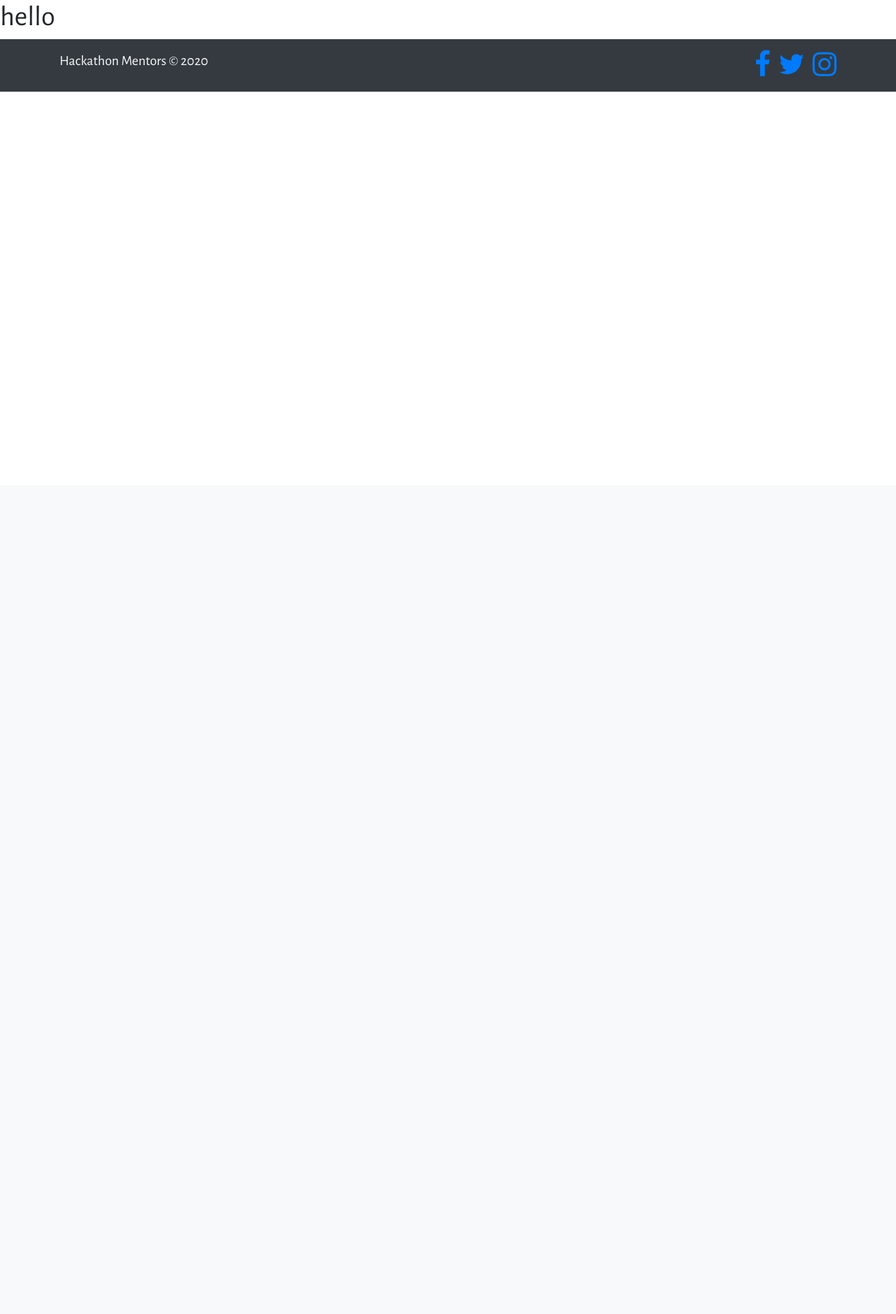
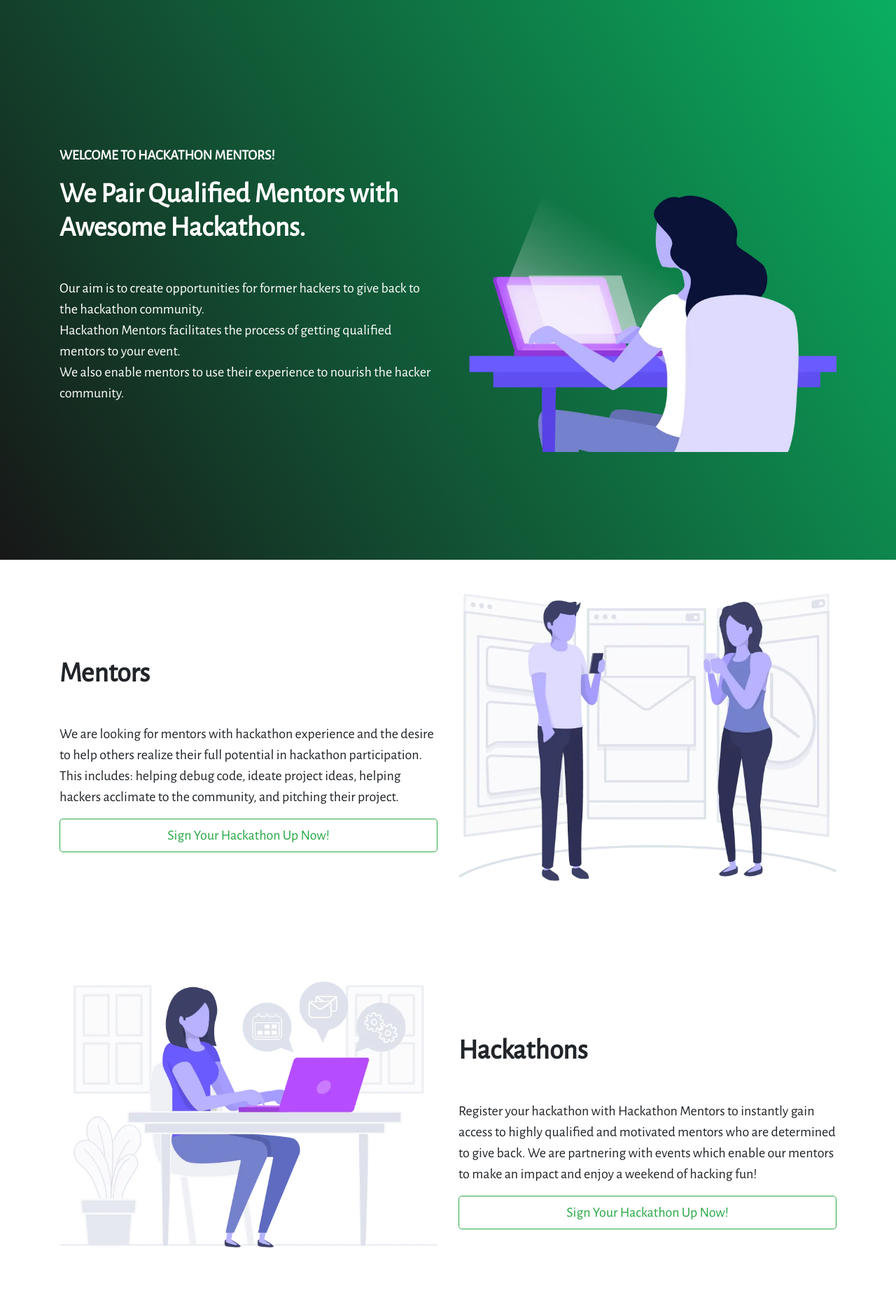
Before and after one commit to hackathon-mentors/hackathon-mentors-web, a Django app: page / in a window 1280 px wide. Shown: the part 106-1984 px from the top of the page at 70% size. Before the commit the page ends 237 px from the top, so only its background shows below. Run offline with Django 3.2, Linux system fonts and the light colour scheme; some libraries are stand-ins or nearby versions.

Commit message:
:sparkles: add index.html splash page!

```diff
--- a/hackathonmentors/hackathonmentors/static/css/style.css
+++ b/hackathonmentors/hackathonmentors/static/css/style.css
@@ -1,3 +1,7 @@
 body {
   font-family: 'Alegreya Sans', sans-serif;
 }
+
+.border-radius-100px {
+  border-radius: 100px;
+}
--- a/hackathonmentors/hackathonmentors/templates/index.html
+++ b/hackathonmentors/hackathonmentors/templates/index.html
@@ -1,7 +1,123 @@
 {% extends 'structure/base.html' %}
+
+{% load static %}
+
+{% block head_css %}
+<link rel="stylesheet" href="{% static 'css/index.css' %}">
+{% endblock %}
+
 
 {% block body %}
 
-<h1> hello </h1>
+<section class="vh-100 text-white" id="splash-1">
+  <div class="container h-100">
+    <div class="row h-100">
+      <div class="col-12 col-md-6 d-flex flex-column my-auto">
+        <p class="text-uppercase lead font-weight-bold">
+          Welcome to Hackathon Mentors!
+        </p>
+        <h1 class="mb-5 font-weight-bold">
+          We Pair Qualified Mentors with Awesome Hackathons.
+        </h1>
+        <ul class="list-unstyled lead">
+          <li>Our aim is to create opportunities for former hackers to give back to the hackathon community.</li>
+          <li>Hackathon Mentors facilitates the process of getting qualified mentors to your event.</li>
+          <li>We also enable mentors to use their experience to nourish the hacker community.</li>
+        </ul>
+      </div>
+      <div class="d-none d-md-block col-6 my-auto">
+        <img src="{% static 'img/splash-1.webp' %}" class="img-fluid mb-5">
+      </div>
+    </div>
+  </div>
+</section>
+
+<section class="vh-50 py-5" id="splash-2">
+  <div class="container h-100">
+    <div class="row h-100">
+      <div class="col d-flex flex-column my-auto">
+        <h2 class="h1 mb-5 font-weight-bold">
+          Mentors
+        </h2>
+        <p class="lead">
+          We are looking for mentors with hackathon experience and the desire to help others realize their full
+          potential in hackathon participation.<br>
+          This includes: helping debug code, ideate project ideas, helping hackers acclimate to the community, and
+          pitching their project.
+        </p>
+        <a type="button" class="btn btn-lg btn-outline-success" href="#">
+          Sign Your Hackathon Up Now!
+        </a>
+      </div>
+      <div class="d-none d-md-block col-6 my-auto">
+        <img src="{% static 'img/splash-2-1.webp' %}" class="img-fluid mb-5">
+      </div>
+    </div>
+  </div>
+</section>
+
+<section class="vh-50 py-5" id="splash-3">
+  <div class="container h-100">
+    <div class="row h-100">
+      <div class="d-none d-md-block col-6 my-auto">
+        <img src="{% static 'img/splash-2-2.webp' %}" class="img-fluid mb-5">
+      </div>
+      <div class="col d-flex flex-column my-auto">
+        <h2 class="h1 mb-5 font-weight-bold">
+          Hackathons
+        </h2>
+        <p class="lead">
+          Register your hackathon with Hackathon Mentors to instantly gain access to highly qualified and motivated
+          mentors who are determined to give back. We are partnering with events which enable our mentors to make an
+          impact and enjoy a weekend of hacking fun!
+        </p>
+        <a type="button" class="btn btn-lg btn-outline-success" href="#">
+          Sign Your Hackathon Up Now!
+        </a>
+      </div>
+    </div>
+  </div>
+</section>
+
+
+
+<div class="vh-100 bg-dark">
+  <div class="container h-100">
+    <div class="d-flex flex-row justify-content-center h-100">
+      <div class="col-6 my-auto">
+        <h2 class="text-white text-center mb-5">
+          Sign up for updates
+        </h2>
+        <form method="post">
+          <div class="form-group">
+            <label for="first_name" class="sr-only">First Name</label>
+            <input class="form-control border-radius-100px" id="first_name" type="text" placeholder="First Name" name="et_pb_signup_firstname">
+          </div>
+          <div class="form-group">
+            <label for="last_name" class="sr-only">Last Name</label>
+            <input class="form-control border-radius-100px" id="last_name" type="text" placeholder="Last Name" name="et_pb_signup_lastname">
+          </div>
+          <div class="form-group">
+            <label for="email" class="sr-only">Email</label>
+            <input class="form-control border-radius-100px" id="email" type="text" placeholder="Email" name="et_pb_signup_email">
+          </div>
+
+          <button type="submit" class="btn btn-primary text-uppercase w-100 border-radius-100px">
+            <span>Submit</span>
+          </button>
+
+          <input type="hidden" value="mailchimp" name="et_pb_signup_provider">
+          <input type="hidden" value="d574cb485f" name="et_pb_signup_list_id">
+          <input type="hidden" value="Hackathon Mentors" name="et_pb_signup_account_name">
+          <input type="hidden" value="true" name="et_pb_signup_ip_address">
+        </form>
+        <p class="text-center small mt-3 text-light">
+        We promise we, don't send spam.
+        </p>
+
+      </div>
+    </div>
+  </div>
+</div>
 
 {% endblock %}
```
Also changed, not shown: hackathonmentors/hackathonmentors/static/css/index.css (line endings or trailing spaces), hackathonmentors/hackathonmentors/static/img/splash-1.webp (added), hackathonmentors/hackathonmentors/static/img/splash-2-1.webp (added), hackathonmentors/hackathonmentors/static/img/splash-2-2.webp (added).
